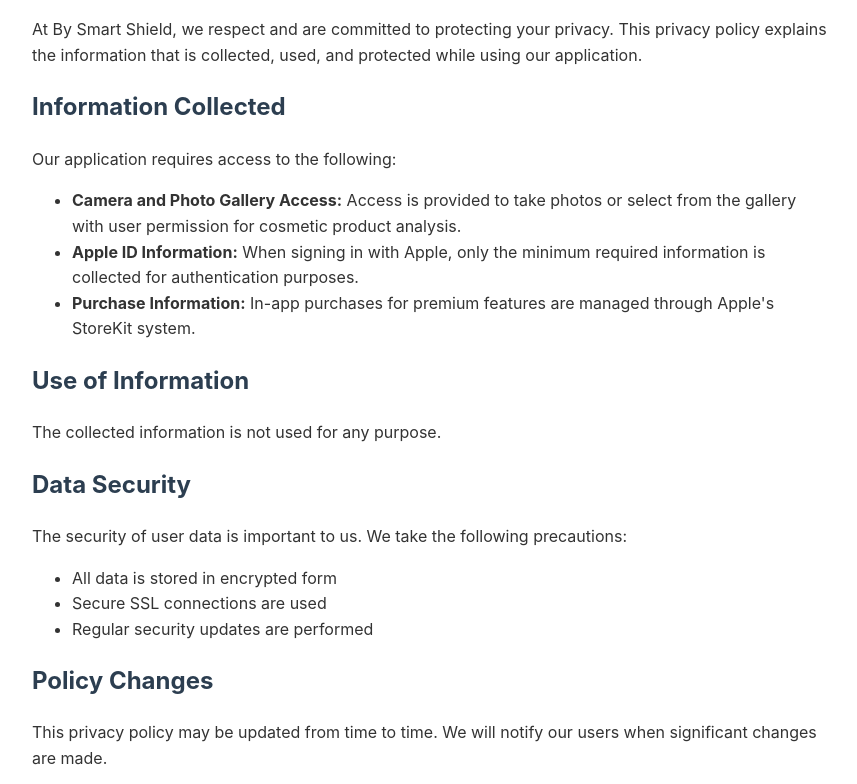
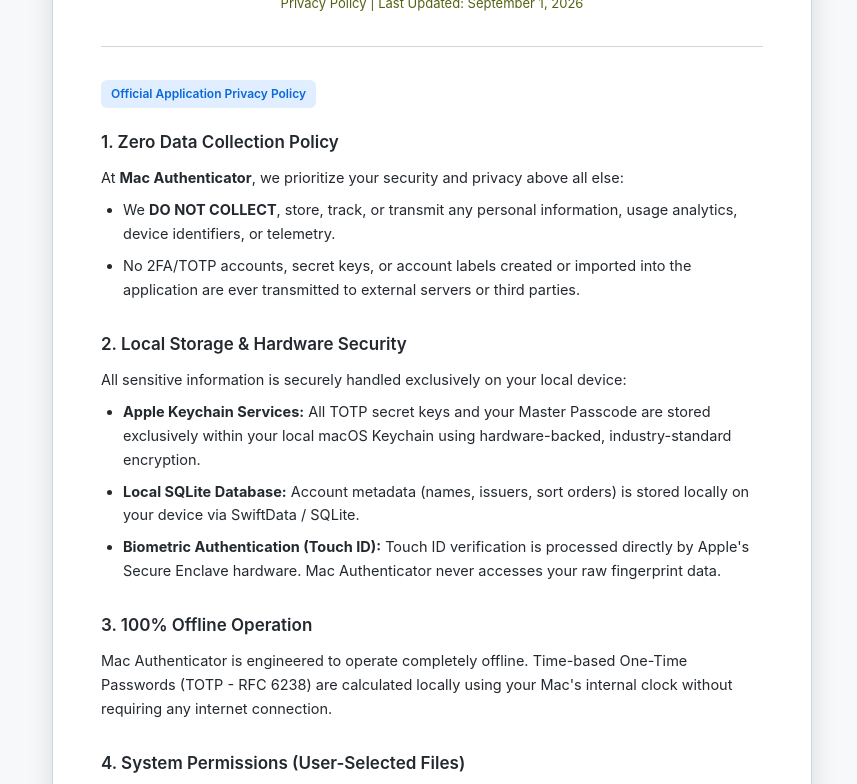
Before and after one commit to habiboff/privacyPolicy, a plain HTML site: page index.html in a window 1280 px wide. Shown: the part 155-939 px from the top of the page, without its empty margins (208-1065 px from the left). Drawn offline with Linux system fonts and the light colour scheme.

Commit message:
Add files via upload

```diff
--- a/index.html
+++ b/index.html
@@ -3,51 +3,183 @@
 <head>
     <meta charset="UTF-8">
     <meta name="viewport" content="width=device-width, initial-scale=1.0">
-    <title>By Smart Shield - Privacy Policy</title>
+    <title>Privacy Policy - Mac Authenticator</title>
     <style>
+        :root {
+            --bg-color: #0d1117;
+            --card-bg: #161b22;
+            --text-main: #f0f6fc;
+            --text-muted: #8b949e;
+            --accent: #388bfd;
+            --border: #30363d;
+        }
+
+        @media (prefers-color-scheme: light) {
+            :root {
+                --bg-color: #f6f8fa;
+                --card-bg: #ffffff;
+                --text-main: #24292f;
+                --text-muted: #576012;
+                --accent: #0969da;
+                --border: #d0d7de;
+            }
+        }
+
+        * {
+            box-sizing: border-box;
+            margin: 0;
+            padding: 0;
+        }
+
         body {
-            font-family: -apple-system, BlinkMacSystemFont, 'Segoe UI', Roboto, Oxygen, Ubuntu, Cantarell, 'Open Sans', 'Helvetica Neue', sans-serif;
-            line-height: 1.6;
-            max-width: 800px;
+            font-family: -apple-system, BlinkMacSystemFont, "Segoe UI", "SF Pro Display", Roboto, Helvetica, Arial, sans-serif;
+            background-color: var(--bg-color);
+            color: var(--text-main);
+            line-height: 1.65;
+            padding: 48px 20px;
+        }
+
+        .container {
+            max-width: 760px;
             margin: 0 auto;
+            background: var(--card-bg);
+            border: 1px solid var(--border);
+            border-radius: 16px;
+            padding: 48px;
+            box-shadow: 0 8px 24px rgba(0, 0, 0, 0.12);
+        }
+
+        .header {
+            text-align: center;
+            border-bottom: 1px solid var(--border);
+            padding-bottom: 24px;
+            margin-bottom: 32px;
+        }
+
+        h1 {
+            font-size: 26px;
+            font-weight: 700;
+            margin-bottom: 8px;
+            letter-spacing: -0.5px;
+        }
+
+        .meta {
+            font-size: 13px;
+            color: var(--text-muted);
+        }
+
+        .badge {
+            display: inline-block;
+            background: rgba(56, 139, 253, 0.15);
+            color: var(--accent);
+            padding: 4px 10px;
+            border-radius: 6px;
+            font-size: 12px;
+            font-weight: 600;
+            margin-bottom: 20px;
+        }
+
+        .section {
+            margin-bottom: 28px;
+        }
+
+        h2 {
+            font-size: 17px;
+            font-weight: 600;
+            color: var(--text-main);
+            margin-bottom: 10px;
+        }
+
+        p, li {
+            font-size: 14.5px;
+            color: var(--text-main);
+            margin-bottom: 8px;
+        }
+
+        ul {
+            padding-left: 22px;
+            margin-bottom: 12px;
+        }
+
+        .contact-box {
+            background: rgba(56, 139, 253, 0.06);
+            border: 1px solid var(--border);
+            border-radius: 10px;
             padding: 20px;
-            color: #333;
+            margin-top: 32px;
         }
-        h1, h2 {
-            color: #2c3e50;
+
+        .contact-box h2 {
+            margin-bottom: 8px;
+        }
+
+        .contact-box a {
+            color: var(--accent);
+            text-decoration: none;
+            font-weight: 600;
+        }
+
+        .contact-box a:hover {
+            text-decoration: underline;
         }
     </style>
 </head>
 <body>
-    <h1>By Smart Shield Privacy Policy</h1>
 
-    <h2>Introduction</h2>
-    <p>At By Smart Shield, we respect and are committed to protecting your privacy. This privacy policy explains the information that is collected, used, and protected while using our application.</p>
+<div class="container">
+    <div class="header">
+        <h1>Mac Authenticator</h1>
+        <p class="meta">Privacy Policy | Last Updated: September 1, 2026</p>
+    </div>
 
-    <h2>Information Collected</h2>
-    <p>Our application requires access to the following:</p>
-    <ul>
-        <li><strong>Camera and Photo Gallery Access:</strong> Access is provided to take photos or select from the gallery with user permission for cosmetic product analysis.</li>
-        <li><strong>Apple ID Information:</strong> When signing in with Apple, only the minimum required information is collected for authentication purposes.</li>
-        <li><strong>Purchase Information:</strong> In-app purchases for premium features are managed through Apple's StoreKit system.</li>
-    </ul>
+    <span class="badge">Official Application Privacy Policy</span>
 
-    <h2>Use of Information</h2>
-    <p>The collected information is not used for any purpose.</p>
+    <div class="section">
+        <h2>1. Zero Data Collection Policy</h2>
+        <p>At <strong>Mac Authenticator</strong>, we prioritize your security and privacy above all else:</p>
+        <ul>
+            <li>We <strong>DO NOT COLLECT</strong>, store, track, or transmit any personal information, usage analytics, device identifiers, or telemetry.</li>
+            <li>No 2FA/TOTP accounts, secret keys, or account labels created or imported into the application are ever transmitted to external servers or third parties.</li>
+        </ul>
+    </div>
 
-    <h2>Data Security</h2>
-    <p>The security of user data is important to us. We take the following precautions:</p>
-    <ul>
-        <li>All data is stored in encrypted form</li>
-        <li>Secure SSL connections are used</li>
-        <li>Regular security updates are performed</li>
-    </ul>
+    <div class="section">
+        <h2>2. Local Storage & Hardware Security</h2>
+        <p>All sensitive information is securely handled exclusively on your local device:</p>
+        <ul>
+            <li><strong>Apple Keychain Services:</strong> All TOTP secret keys and your Master Passcode are stored exclusively within your local macOS Keychain using hardware-backed, industry-standard encryption.</li>
+            <li><strong>Local SQLite Database:</strong> Account metadata (names, issuers, sort orders) is stored locally on your device via SwiftData / SQLite.</li>
+            <li><strong>Biometric Authentication (Touch ID):</strong> Touch ID verification is processed directly by Apple's Secure Enclave hardware. Mac Authenticator never accesses your raw fingerprint data.</li>
+        </ul>
+    </div>
 
-    <h2>Policy Changes</h2>
-    <p>This privacy policy may be updated from time to time. We will notify our users when significant changes are made.</p>
+    <div class="section">
+        <h2>3. 100% Offline Operation</h2>
+        <p>Mac Authenticator is engineered to operate completely offline. Time-based One-Time Passwords (TOTP - RFC 6238) are calculated locally using your Mac's internal clock without requiring any internet connection.</p>
+    </div>
 
-    <h2>Contact</h2>
-    <p>If you have any questions or concerns about this privacy policy, please use the following contact information:</p>
-    <p>Email: byhabiboff@gmail.com</p>
+    <div class="section">
+        <h2>4. System Permissions (User-Selected Files)</h2>
+        <p>The application only accesses file directories when you explicitly use <code>NSOpenPanel</code> (File Picker) to select a QR code image file. The selected image is processed entirely in-memory and is never exported or shared outside your device.</p>
+    </div>
+
+    <div class="section">
+        <h2>5. Right to Modify Privacy Policy</h2>
+        <p>We reserve the right to update, amend, or modify this Privacy Policy at any time without prior notice. Any updates will take effect immediately upon publication on this page. Users are encouraged to review this policy periodically.</p>
+    </div>
+
+    <div class="section">
+        <h2>6. Children's Privacy</h2>
+        <p>Because Mac Authenticator does not collect any personal data, it complies with all international children's online privacy protection regulations.</p>
+    </div>
+
+    <div class="contact-box">
+        <h2>7. Contact & Developer Information</h2>
+        <p>If you have any questions or feedback regarding this Privacy Policy or the Mac Authenticator application, please contact:</p>
+        <p style="margin-top: 8px;"><strong>Developer:</strong> Habibov Nahid</p>
+        <p><strong>Email:</strong> <a href="mailto:byhabiboff@gmail.com">byhabiboff@gmail.com</a></p>
+    </div>
+</div>
+
 </body>
 </html>
```
